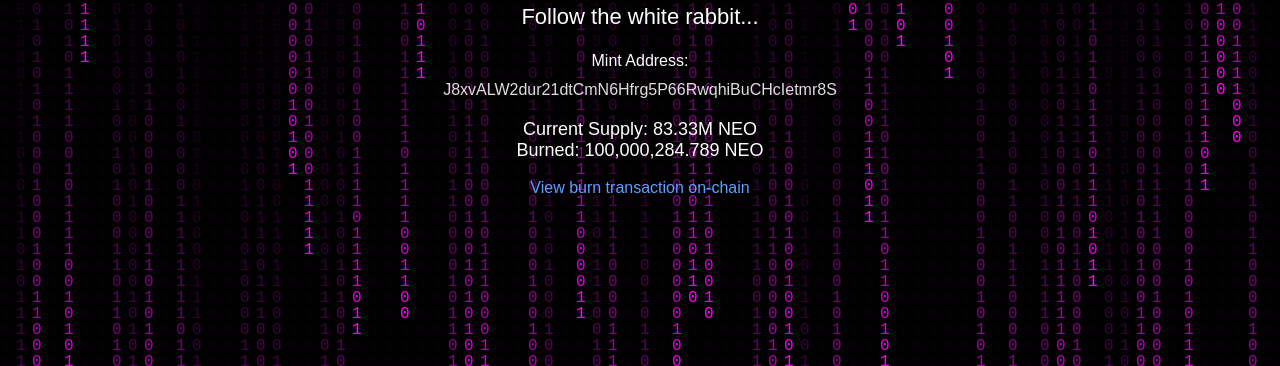
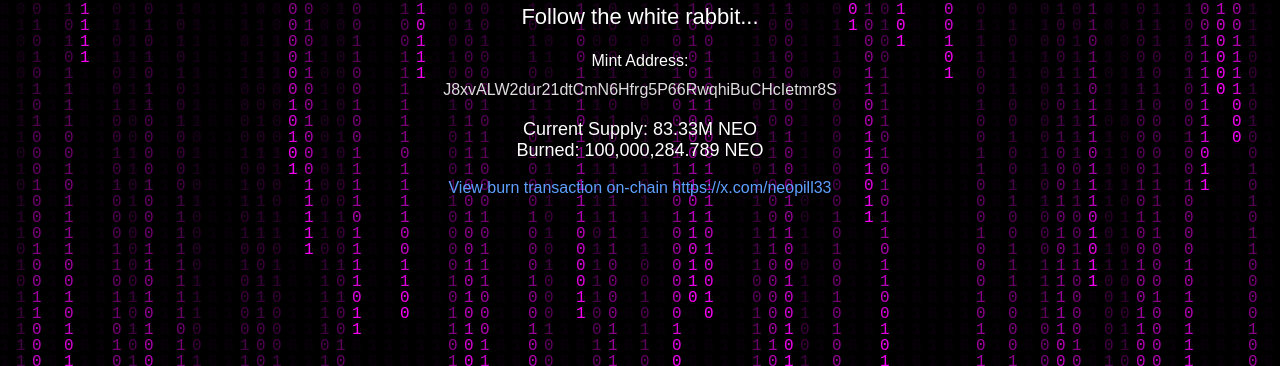
Before and after one commit to NEOPILL/NEO, a plain HTML site: page index.html in a window 1280 px wide. Shown: the part 434-800 px from the top of the page. Drawn offline with Linux system fonts and the light colour scheme.

Commit message:
Update index.html

```diff
--- a/index.html
+++ b/index.html
@@ -34,6 +34,7 @@
 
         <p><a class="burn-link" href="https://orb.helius.dev/address/J8xvALW2dur21dtCmN6Hfrg5P66RwqhiBuCHcIetmr8S" target="_blank">
             View burn transaction on-chain
+                https://x.com/neopill33
         </a></p>
     </div>
 
```
